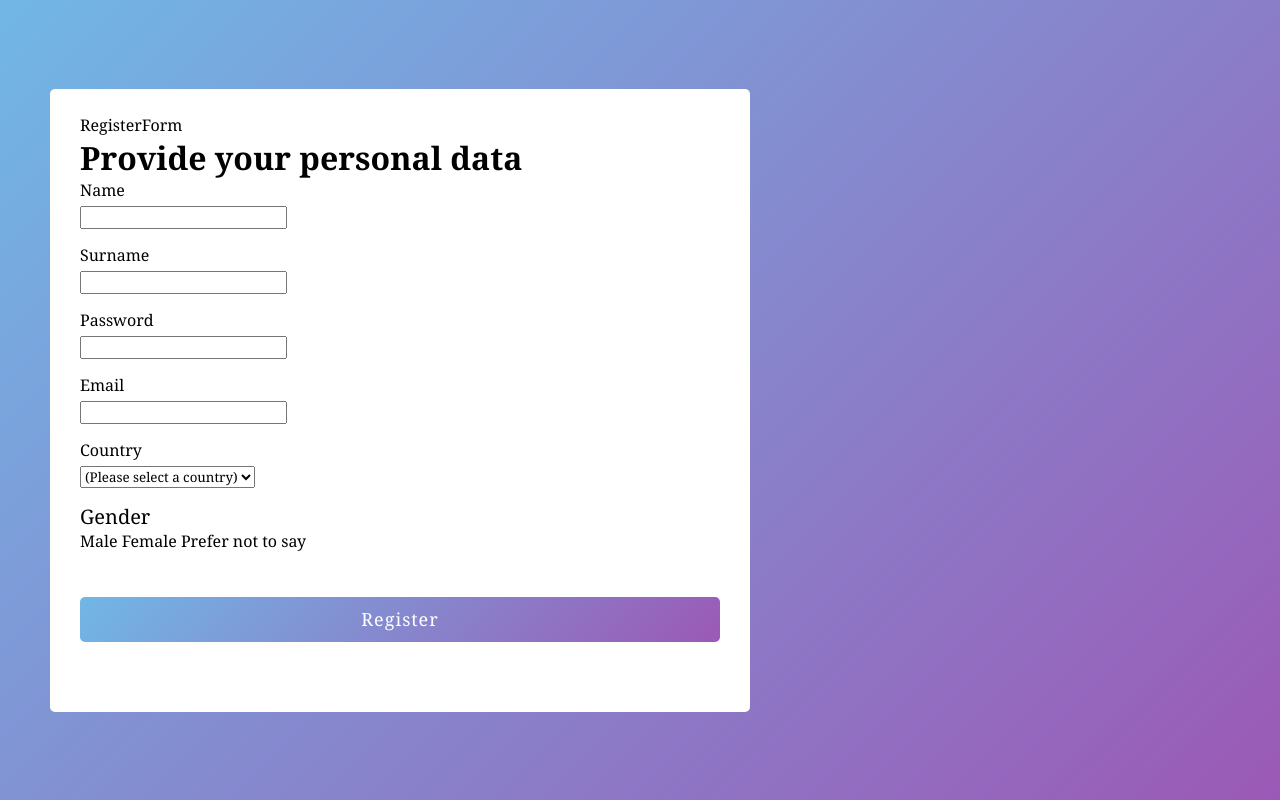
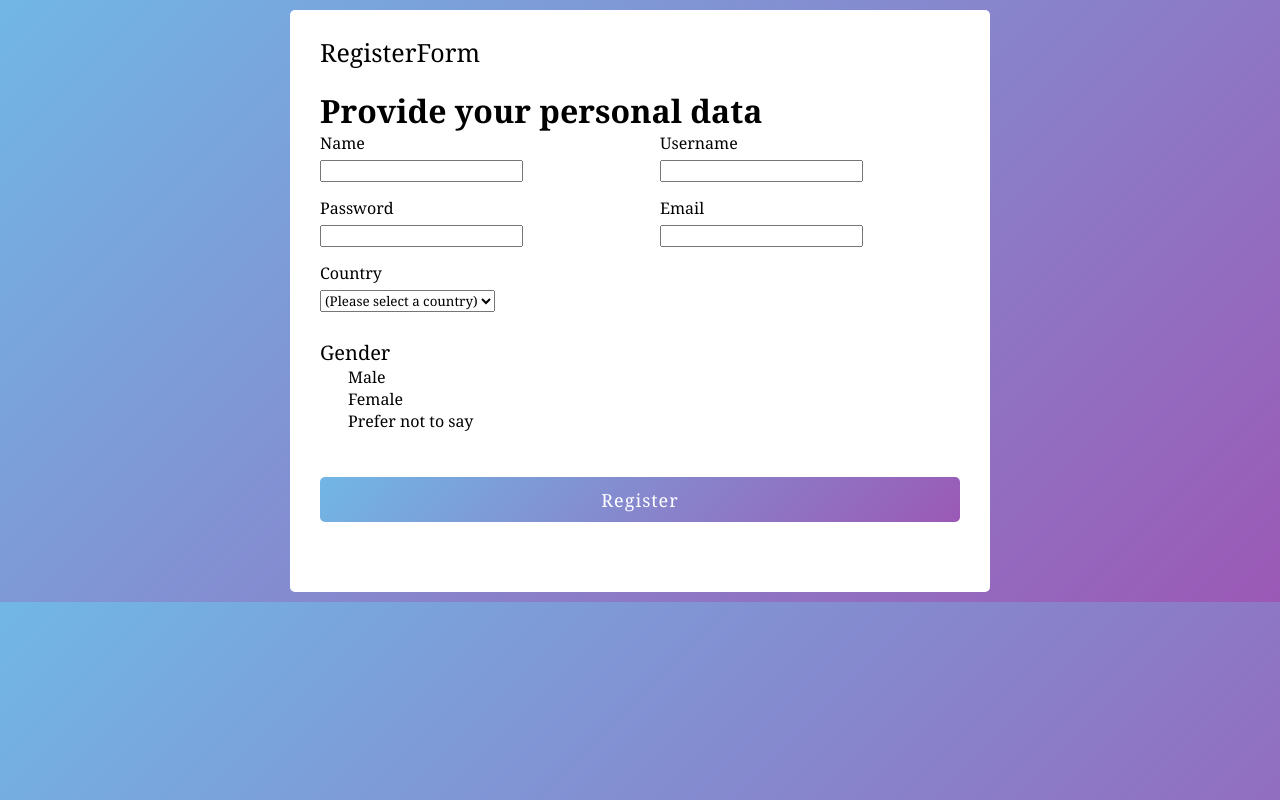
Before and after one commit to EdinaBajraktari/PROJEKTI, a PHP site: page /register.html in a window 1280 px wide. Run offline with PHP 8.4, Linux system fonts and the light colour scheme.

Commit message:
register
Permiresimi i funksionalitetit te register form

```diff
--- a/register.css
+++ b/register.css
@@ -1,58 +1,62 @@
-*{margin: 0;
-  padding-top: 0;
+*{
+   margin: 0;
+   padding: 0;
    box-sizing: border-box;
-  font-family: Cambria, Cochin, Georgia, Times, 'Times New Roman', serif;
+   font-family: Cambria, Cochin, Georgia, Times, 'Times New Roman', serif;
 }
+
 body{
     display: flex;
-    width: 100vh;
     justify-content: center;
     align-items: center;
     padding: 10px;
     background:linear-gradient(135deg, #71b7e6, #9b59b6);
+    margin: 0;
 }
+
 .register{
     max-width: 700px;
     width: 100%;
     background: #fff;
     padding: 25px 30px;
     border-radius: 5px;
-    margin: 0 auto;
 }
-.register.title{
+
+.register .title{
     font-size: 25px;
     font-weight: 500;
     position: relative;
 }
+
 .register.title::before{
     content: "";
     position: absolute;
-    left: 0%;
-    bottom: 0%;
+    left: 0;
+    bottom: 0;
     height: 3px;
     width: 30px;
     background:linear-gradient(135deg, #71b7e6, #9b59b6);;
 }
-ul{
-    list-style-type: none;
-}
-.register form.user-details{
+
+.register form .user-details{
     display: flex;
     flex-wrap: wrap;
     justify-content: space-between;
     margin: 20px 0 12px 0;
 }
+
 .register form .user-details .input-box {
     margin-bottom: 15px;
     width: calc(50% - 20px);
 }
+
 .register form .user-details .input-box .details {
     display: block;
     font-weight: 500;
     margin-bottom: 5px;
 }
 
-.user-details.input-box input{
+.register form .user-details.input-box input{
     height: 45px;
     width: 100%;
     outline: none;
@@ -63,8 +67,8 @@ ul{
     border-bottom-width: 2px;
     transition: all 0.3s ease;
 }
-.user-details.input-box input:focus,
-.user-details.input-box input:focus:valid{
+.register form .user-details .input-box input:focus,
+.register form .user-details .input-box input:focus:valid{
     border-color: #9b59b6;
 
 }
@@ -80,24 +84,23 @@ ul{
     justify-content: space-between;
 
 }
-.register form .gender-details.category label{
+.register form .gender-details .category label{
   display: flex;
   align-items: center;
 }
-.register form .gender-details.category.dot{
+.register form .gender-details .category .dot{
     height: 18px;
     width: 18px;
-    background: red;
     border-radius: 50%;
     margin-right: 10px;
     border: 5px solid transparent;
     transition: all 0.3s ease;
 }
-#dot-1:checked ~ .category label .one
-#dot-1:checked ~ .category label .two
-#dot-1:checked ~ .category label .three{
- border-color: #fff;
- background: #9b59b6;
+#male:checked + label .one,
+#female:checked + label .two,
+#not-specified:checked + label .three{
+    border-color: #fff;
+    background: #9b59b6;
 }
 form input[type="radio"]{
     display: none;
@@ -117,6 +120,7 @@ form input[type="radio"]{
     border-radius: 5px;
     letter-spacing: 1px;
     background: linear-gradient(135deg, #71b7e6, #9b59b6);
+    cursor: pointer;
 }
 .register form .button input:hover{
     background: linear-gradient(-135deg, #71b7e6, #9b59b6);
--- a/register.html
+++ b/register.html
@@ -1,38 +1,42 @@
+<!DOCTYPE html>
 <html lang="en">
 <head>
     <meta charset="UTF-8">
-    <meta name="viewport" content="width=>, initial-scale=1.0">
+    <meta name="viewport" content="width=device-width, initial-scale=1.0">
     <title>Register Form</title>
 
     <link rel="stylesheet" href="register.css">
-    <script src="register.js"></script>
 </head>
 <body>
     <div class="register">
     <div class="title">RegisterForm </div>
-    <form action="#">
-    <div id="Formulari">
+    <form id="registrationForm" onsubmit="return validateForm()">
         <div class="user-details">
         <h1>Provide your personal data</h1>
+
         <div class="input-box">
         <span class="details">Name</span>
         <input type="text" id="name" required />
         </div>
+
         <div class="input-box">
-        <span class="details">Surname</span>
-        <input type="text" id="surname" required />
+        <span class="details">Username</span>
+        <input type="text" id="username"required />
         </div>
+
         <div class="input-box">
         <span class="details">Password</span>
-        <input type="password" id="pass" required />
+        <input type="password" id="password" required />
         </div>
+
         <div class="input-box">
         <span class="details">Email</span>
-        <input type="text" id="adresaEmailit" required />
+        <input type="email" id="email" required />
         </div>
+
         <div class="input-box">
         <span class="details">Country</span>
-        <select name="country">
+        <select id="country" name="country" required>
             <option selected="" value="Default">(Please select a country)</option>
         <option value="AF">Australia</option>
         <option value="AL">Albanian</option>
@@ -44,32 +48,26 @@
         </div>
 
         <div class="gender-details">
-            <input type="radio"name="gender" id="dot-1">
-            <input type="radio"name="gender" id="dot-2">
-            <input type="radio"name="gender" id="dot-3">
-        <span class="gender-title">Gender</span>
-        <div class="category">
-            <label for="dot-1">
-                <span class="dot one"></span>
-                <span class="gender">Male</span>
-                </label>
-            <label for="dot-2">
-                <span class="dot two"></span>
-                <span class="gender">Female</span>
-                </label>
-            <label for="dot-3">
-                <span class="dot three"></span>
-                <span class="gender">Prefer not to say</span>
-                </label>
+            <span class="gender-title">Gender</span>
+            <div class="category">
+
+        <input type="radio" name="gender" id="male" required>
+            <label for="male"><span class="dot one"></span>Male</label>
+
+            <input type="radio" name="gender" id="female" required>
+            <label for="female"><span class="dot two"></span>Female</label>
+
+            <input type="radio" name="gender" id="not-specified" required>
+            <label for="not-specified"><span class="dot three"></span>Prefer not to say</label>
                 </div>
-        </div>
-                <div class="button">
-        <input type="submit" value="Register" id="submit" />
-        </div>
             </div>
+
+            <div class="button">
+                <input type="submit" value="Register" />
     </div>
     </form>
 </div>
+        <script src="register.js"></script>
 
 </body>
 </html>
--- a/register.js
+++ b/register.js
@@ -1,11 +1,18 @@
-var nameRegex=/[a-zA-z\s]+$/;
-        if(!nameRegex.test(name)){
+function validateForm(){
+    var name=document.getElementById('name').value;
+    var username=document.getElementById('username').value;
+    var password=document.getElementById('password').value;
+    var email=document.getElementById('email').value;
+    var country=document.getElementById('country').value;
+    var genderOptions=document.querySelectorAll('input[name="gender"]:checked');
+
+        if(!/^[a-zA-Z0-9]+$/.test(name)){
             alert("Ju lutem shkruani nje emer valid");
             return false;
         }
 
-        var usernameRegex=/^[a-zA-Z0-9]+$/;
-        if(!username.test(username)){
+
+        if(!/^[a-zA-Z0-9]+$/.test(username)){
             alert("Ju lutem shkruani nje Username valid");
             return false;
         }
@@ -13,31 +20,20 @@ var nameRegex=/[a-zA-z\s]+$/;
             alert("password duhet te jete mbi 7 karaktere");
             return false;
         }
-        var emailRegex=/^[^\s@]+@[^\s@]+\.[a-zA-Z]+$/;
-        if(!emailRegex.test(email)){
-            alert("Ju lutem shkruani nje Username valid");
-            return false;
-        }
-        /*var countryRegex;*/
-        if(ucountry.value == "Default"){
-            alert("Zgjidhni vendin tuaj");
-            ucountry.focus();
+
+        if(!/^[^\s@]+@[^\s@]+\.[a-zA-Z]+$/.test(email)){
+            alert("Ju lutem shkruani nje Email valid");
             return false;
         }
 
-        var x=0;
-        if(umgender.checked){
-            x++;
-        }if(ufgender.checked){
-            x++;
-        }
-        if(x==0){
-            altert("Zgjidhni Male/Female");
-            umgender.focus();
+        if(country === "Default"){
+            alert("Zgjidhni vendin tuaj");
             return false;
         }
-        else{
-            alert("Form Successfully Submitted");
-            window.location.reload()
-            return true;
+        if(genderOptions.length===0){
+            alert("Zgjidhni nje opsion për gjininë");
+            return false;
         }
+        alert("Form Successfully Submitted");
+        return true;
+}
```
